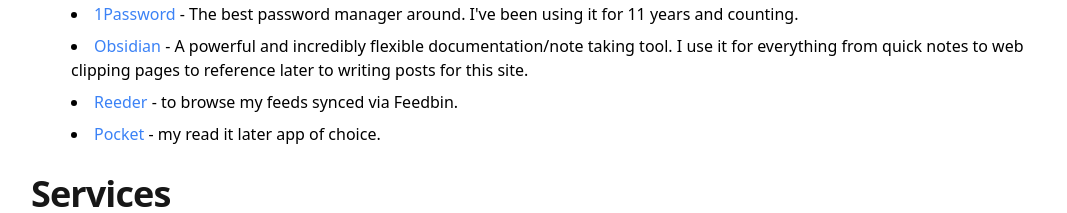
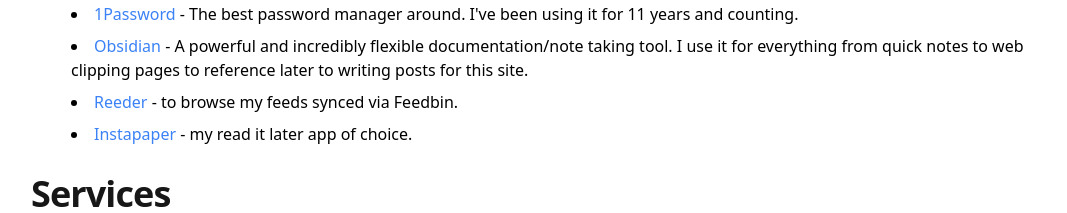
Before and after one commit to cdransf/coryd.dev-next, a Next.js app: page /uses in a window 1280 px wide. Shown: the part 840-1053 px from the top of the page, without its empty margins (97-1164 px from the left). Built offline with nearby package versions, Linux system fonts and the light colour scheme.

Commit message:
pocket -> instapaper

```diff
--- a/pages/uses.tsx
+++ b/pages/uses.tsx
@@ -112,8 +112,8 @@ export default function Uses() {
                             >
                                 Obsidian
                             </Link>{' '}
-                            - A powerful and incredibly flexible documentation/note taking tool.
-                            I use it for everything from quick notes to web clipping pages to
+                            - A powerful and incredibly flexible documentation/note taking tool. I
+                            use it for everything from quick notes to web clipping pages to
                             reference later to writing posts for this site.
                         </li>
                         <li className="mt-1.5 mb-2">
@@ -130,11 +130,11 @@ export default function Uses() {
                         <li className="mt-1.5 mb-2">
                             <Link
                                 className="text-primary-500 hover:text-primary-600 dark:hover:text-primary-400"
-                                href="https://getpocket.com"
+                                href="https://instapaper.com"
                                 target="_blank"
                                 rel="noopener noreferrer"
                             >
-                                Pocket
+                                Instapaper
                             </Link>{' '}
                             - my read it later app of choice.
                         </li>
```
